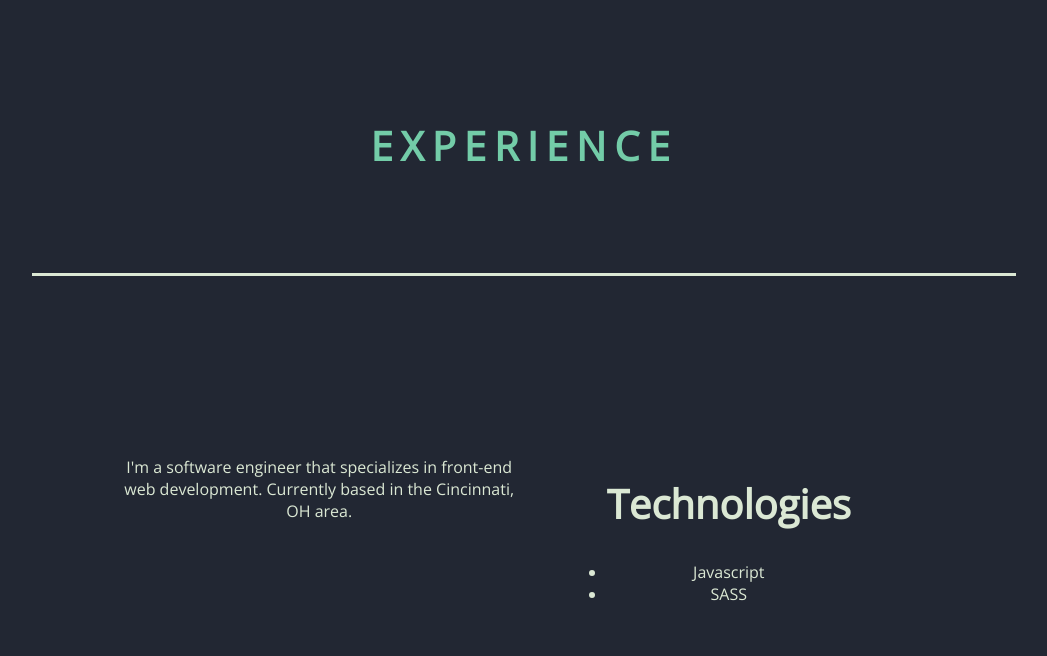
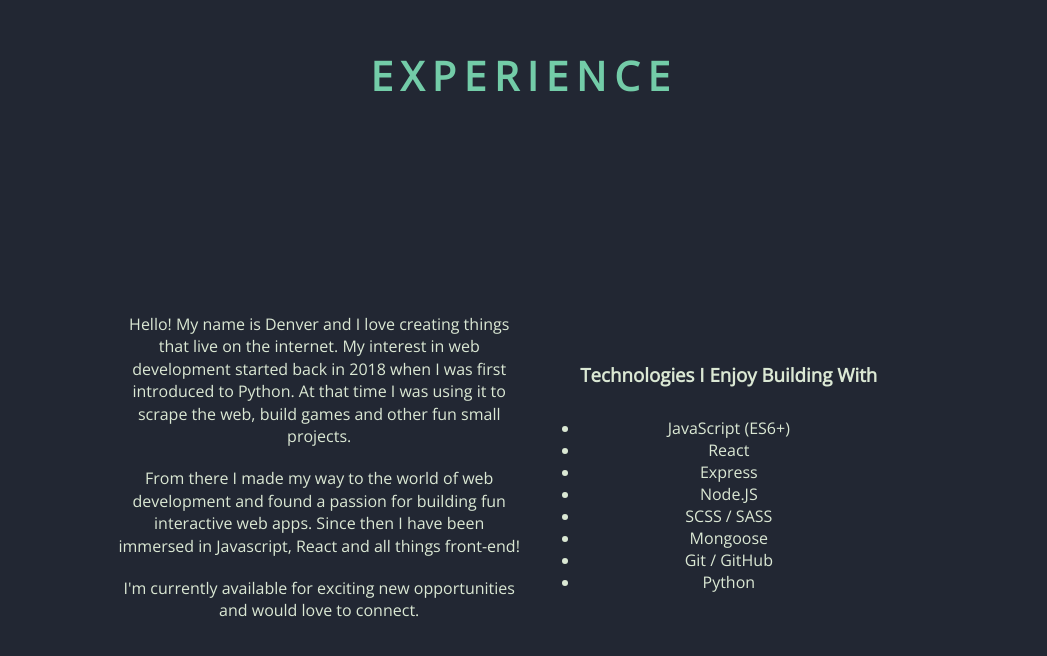
Before and after one commit to Denver-Meadows/Portfolio, a React (Create React App) app: page / in a window 1280 px wide. Shown: the part 1161-1817 px from the top of the page, without its empty margins (116-1163 px from the left). Built offline with nearby package versions, Linux system fonts and the light colour scheme.

Commit message:
experience updated.  ready for styling

```diff
--- a/src/components/About.js
+++ b/src/components/About.js
@@ -6,15 +6,35 @@ const About = () => {
       <h1 className="about-header">Experience</h1>
       <div className="about-container">
         <div className="about-container-content">
-          <p className="about-container-content-description">
-            I'm a software engineer that specializes in front-end web
-            development. Currently based in the Cincinnati, OH area.
-          </p>
+          <div className="about-container-content-description">
+            <p>
+              Hello! My name is Denver and I love creating things that live on
+              the internet. My interest in web development started back in 2018
+              when I was first introduced to Python. At that time I was using it
+              to scrape the web, build games and other fun small projects.{" "}
+            </p>
+            <p>
+              From there I made my way to the world of web development and found
+              a passion for building fun interactive web apps. Since then I have
+              been immersed in Javascript, React and all things front-end!
+            </p>
+            <p>
+              {" "}
+              I'm currently available for exciting new opportunities and would
+              love to connect.
+            </p>
+          </div>
           <div className="about-container-content-tech">
-            <h2>Technologies</h2>
+            <h3>Technologies I Enjoy Building With</h3>
             <ul>
-              <li>Javascript</li>
-              <li>SASS</li>
+              <li>JavaScript (ES6+)</li>
+              <li>React</li>
+              <li>Express</li>
+              <li>Node.JS</li>
+              <li>SCSS / SASS</li>
+              <li>Mongoose</li>
+              <li>Git / GitHub</li>
+              <li>Python</li>
             </ul>
           </div>
         </div>
--- a/src/styles/index.scss
+++ b/src/styles/index.scss
@@ -265,14 +265,14 @@ body {
   }
 
   &-header {
-    border-bottom: 3px solid var(--clr-font-1);
+    // border-bottom: 3px solid var(--clr-font-1);
     color: var(--clr-font-secondary);
     font-size: 4rem;
     text-transform: uppercase;
     letter-spacing: 0.2em;
-    padding: 10rem 3rem;
+    padding: 3rem 3rem;
     font-weight: 700;
-    margin: 14rem 2rem 7rem 2rem;
+    margin: 14rem 2rem 2rem 2rem;
   }
 }
 
@@ -461,6 +461,10 @@ body {
   }
 }
 
+.break {
+  margin-top: 1rem;
+}
+
 .about-container {
   color: var(--clr-font-1);
   margin: 7rem 10%;
@@ -476,6 +480,11 @@ body {
       height: 100%;
       width: 100%;
       border-radius: 10px;
+
+      p {
+        margin-bottom: 2rem;
+        line-height: 1.4;
+      }
     }
 
     &-tech {
@@ -484,10 +493,9 @@ body {
       justify-self: center;
       align-self: center;
 
-      h2 {
+      h3 {
         margin-bottom: 3rem;
         font-weight: 700;
-        font-size: 4rem;
       }
     }
   }
@@ -574,6 +582,7 @@ $base: 0.6rem;
   position: fixed;
   right: 4rem;
   bottom: 4.2rem;
+  cursor: pointer;
 }
 
 .back-btn {
@@ -582,7 +591,6 @@ $base: 0.6rem;
   border-radius: 50%;
   background-color: var(--clr-font-1);
   font-size: 3.5rem;
-  cursor: pointer;
   animation: fadeIn 6s;
 }
 
```
